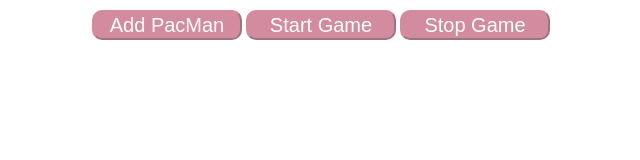
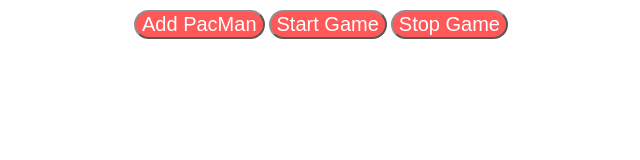
Before and after one commit to Fastcar-MB55/Pacmen, a plain HTML site: page index.html in a window 1280 px wide. Shown: the whole page, without its empty margins (319-959 px from the left). Drawn offline with Linux system fonts and the light colour scheme.

Commit message:
Update HTML

```diff
--- a/index.html
+++ b/index.html
@@ -8,9 +8,9 @@
 <body>
     <div style="padding: 10px;">
       <div id='game'>
-        <button class="game-button" onclick='makeOne()'>Add PacMan</button>
-        <button class="game-button" onclick='update()'>Start Game</button>
-        <button class="game-button" onClick='stop()'>Stop Game</button>
+        <button class="button" onclick='makeOne()'>Add PacMan</button>
+        <button class="button" onclick='update()'>Start Game</button>
+        <button class="button" onClick='stop()'>Stop Game</button>
       </div>
     </div>
 </body>
```
